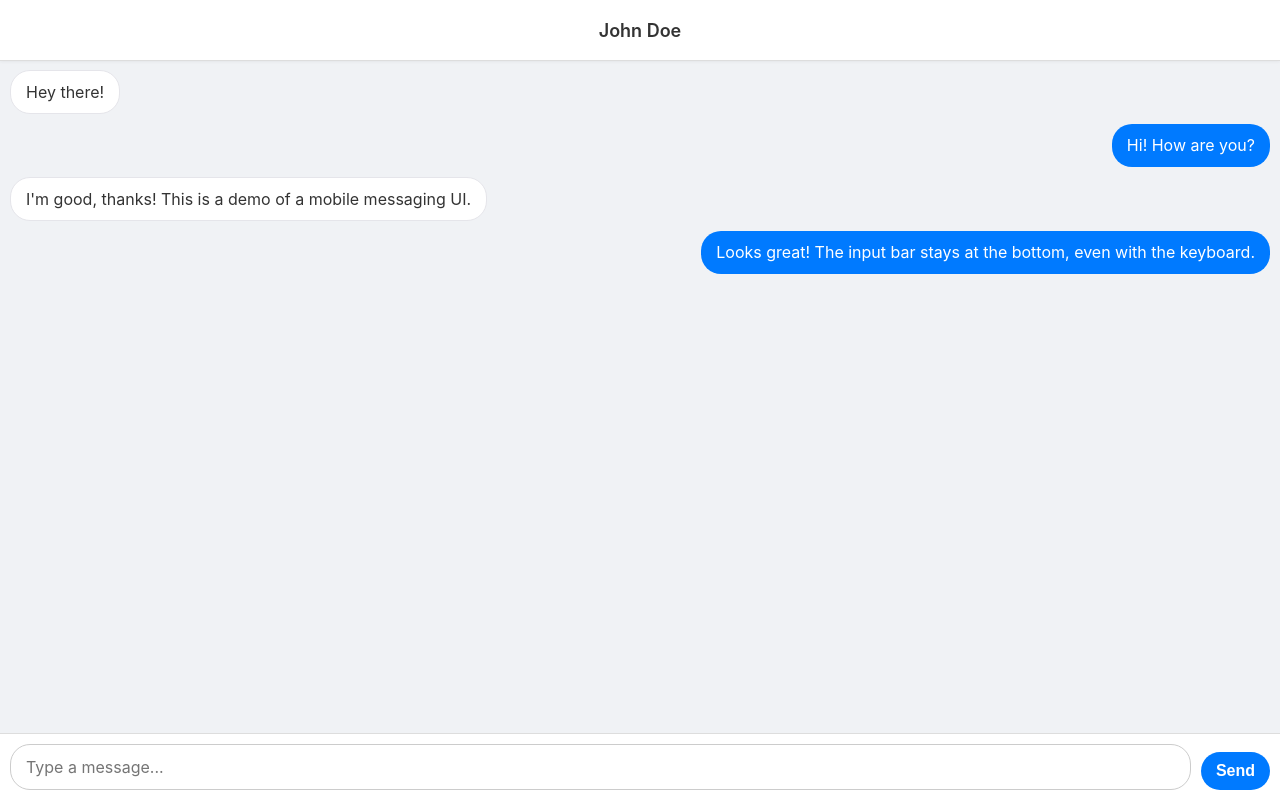
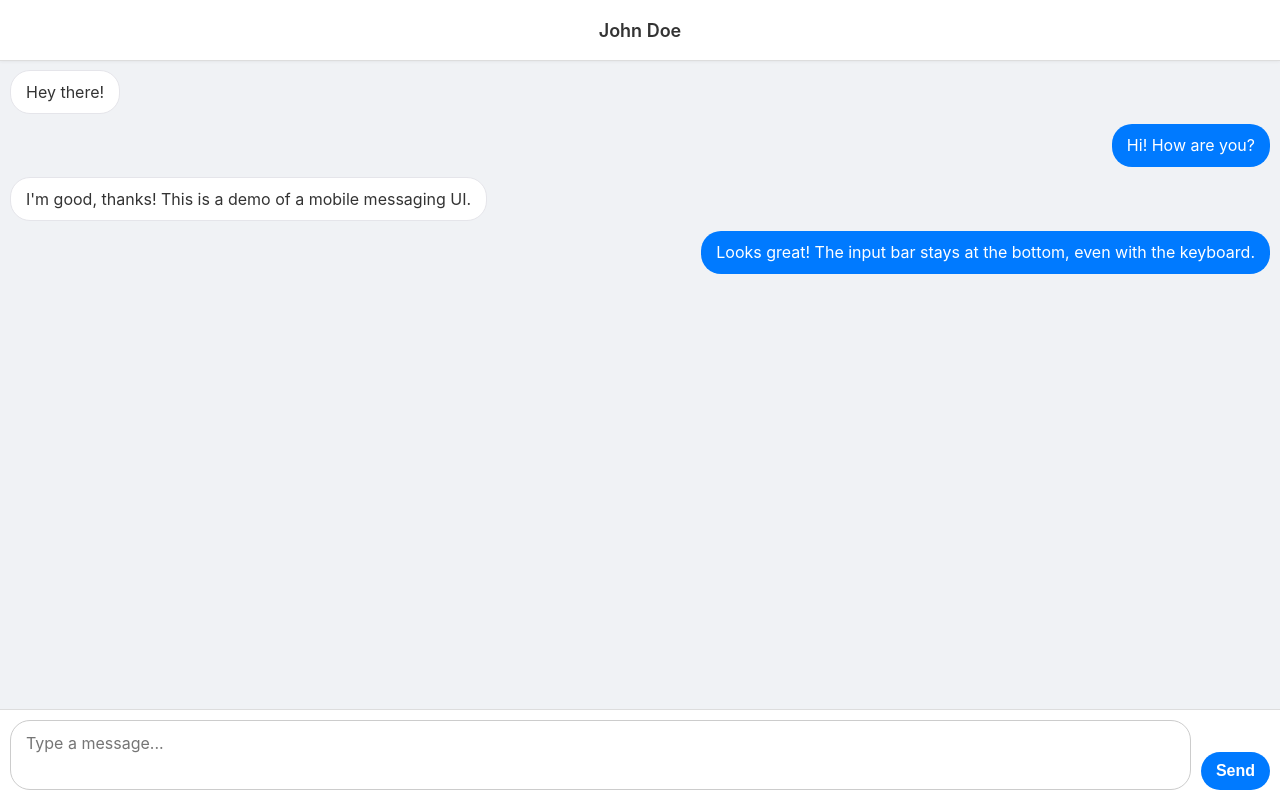
Before and after one commit to nguyenphujj/my-vite-app, a React (Vite) app: page / in a window 1280 px wide. Built offline with nearby package versions, Linux system fonts and the light colour scheme.

Commit message:
your message

```diff
--- a/src/App.jsx
+++ b/src/App.jsx
@@ -1550,7 +1550,6 @@ function GeminiProUI () {
       padding: '10px 15px',
       minHeight: '24px', // Corresponds to padding + lineHeight
       maxHeight: '120px',
-      boxSizing: 'border-box',
       fontFamily: 'inherit',
       fontSize: '16px',
       lineHeight: '1.5',
@@ -1604,9 +1603,9 @@ function GeminiProUI () {
           style={styles.textarea}
           value={inputValue}
           onChange={handleTextareaChange}
-          onKeyPress={handleKeyPress}
+
           placeholder="Type a message..."
-          rows="1"
+
         />
         <button style={styles.sendButton} onClick={handleSendMessage}>
           Send
```
